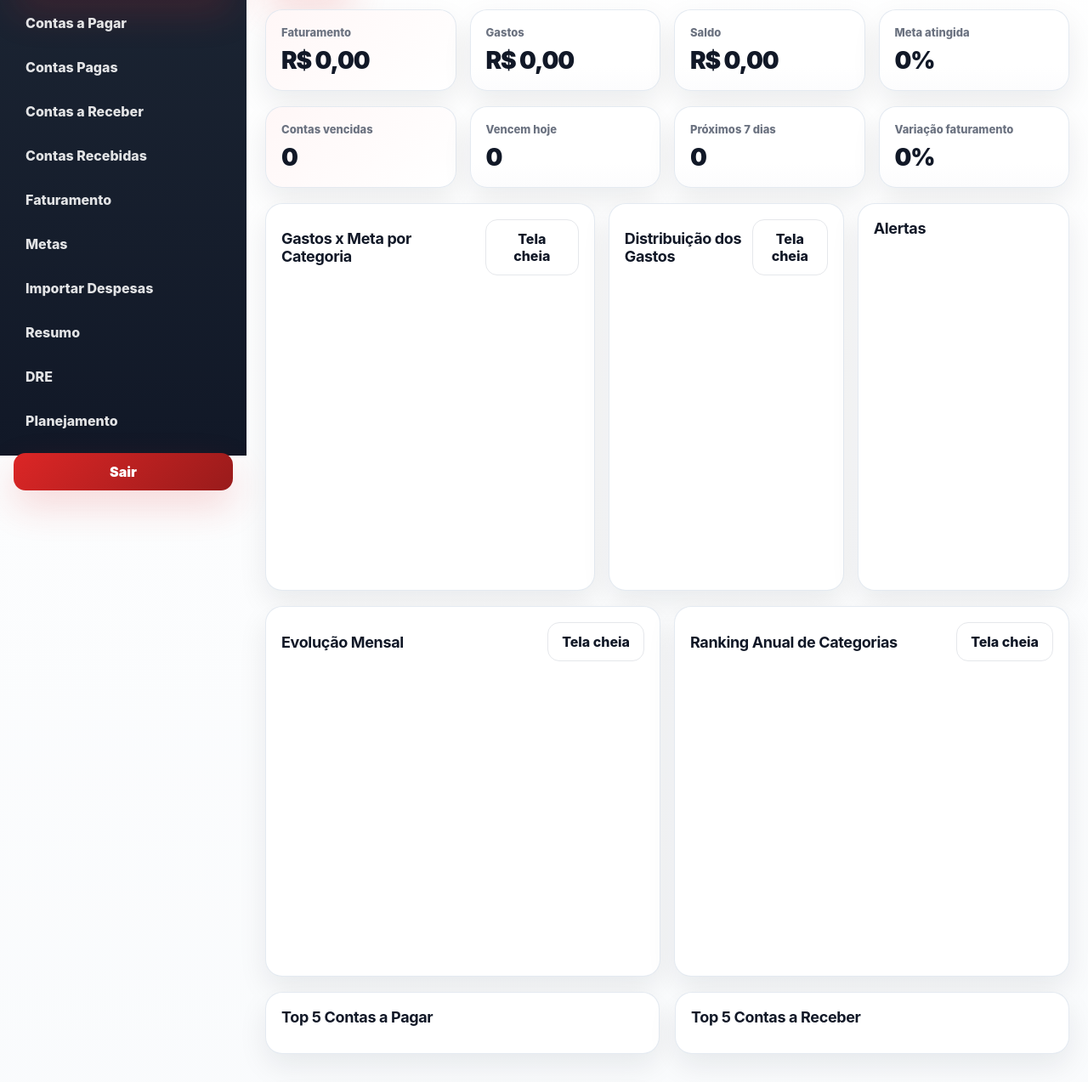
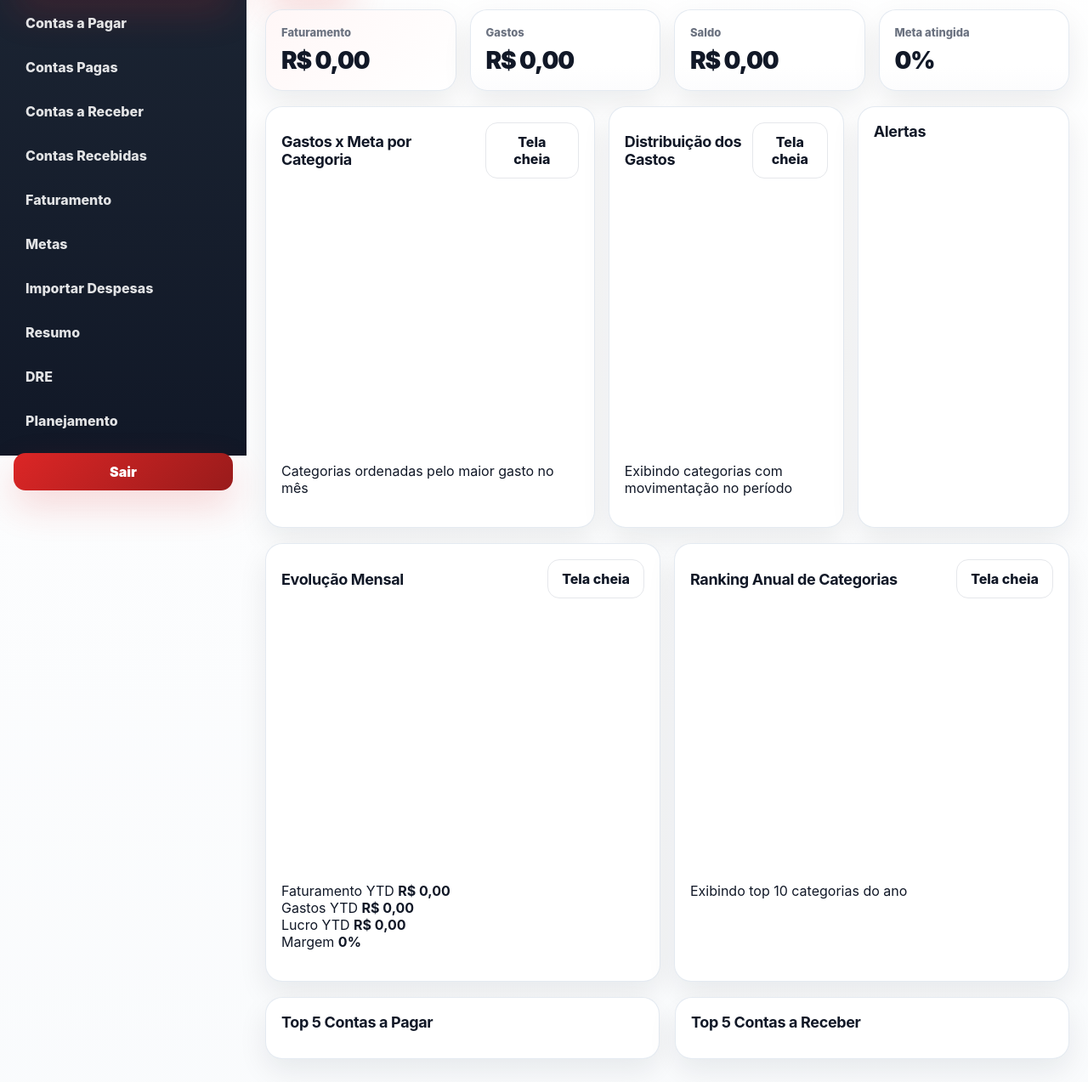
Before and after one commit to victorgss0660-art/financeiro-elohim, a plain HTML site: page index.html in a window 1280 px wide. Shown: the part 264-1537 px from the top of the page at 85% size. Drawn offline with nearby package versions, Linux system fonts and the light colour scheme; no server answers.

Commit message:
Update index.html

```diff
--- a/index.html
+++ b/index.html
@@ -95,46 +95,30 @@
 
       <!-- DASHBOARD -->
 <section id="tab-dashboard" class="tab-section active">
-        <section class="cards">
-          <div class="card">
+  <section class="cards cards-premium">
+    <div class="card card-kpi">
       <div class="card-title">Faturamento</div>
       <div class="card-value" id="fat">R$ 0,00</div>
     </div>
-          <div class="card">
+
+    <div class="card card-kpi">
       <div class="card-title">Gastos</div>
       <div class="card-value" id="gas">R$ 0,00</div>
     </div>
-          <div class="card">
+
+    <div class="card card-kpi">
       <div class="card-title">Saldo</div>
       <div class="card-value" id="saldo">R$ 0,00</div>
     </div>
-          <div class="card">
+
+    <div class="card card-kpi">
       <div class="card-title">Meta atingida</div>
       <div class="card-value" id="metaAtingida">0%</div>
     </div>
   </section>
 
-        <section class="cards">
-          <div class="card">
-            <div class="card-title">Contas vencidas</div>
-            <div class="card-value" id="cardVencidas">0</div>
-          </div>
-          <div class="card">
-            <div class="card-title">Vencem hoje</div>
-            <div class="card-value" id="cardHoje">0</div>
-          </div>
-          <div class="card">
-            <div class="card-title">Próximos 7 dias</div>
-            <div class="card-value" id="card7dias">0</div>
-          </div>
-          <div class="card">
-            <div class="card-title">Variação faturamento</div>
-            <div class="card-value" id="varFat">0%</div>
-          </div>
-        </section>
-
   <section class="grid grid-3-dashboard">
-  <div class="panel">
+    <div class="panel panel-premium">
       <div class="panel-head">
         <h3>Gastos x Meta por Categoria</h3>
         <button
@@ -145,12 +129,17 @@
           Tela cheia
         </button>
       </div>
-    <div class="chart-wrap">
+
+      <div class="chart-wrap chart-wrap-premium">
         <canvas id="barChart"></canvas>
+      </div>
+
+      <div class="chart-footer-note">
+        Categorias ordenadas pelo maior gasto no mês
       </div>
     </div>
 
-  <div class="panel">
+    <div class="panel panel-premium">
       <div class="panel-head">
         <h3>Distribuição dos Gastos</h3>
         <button
@@ -161,21 +150,26 @@
           Tela cheia
         </button>
       </div>
-    <div class="chart-wrap">
+
+      <div class="chart-wrap chart-wrap-premium">
         <canvas id="pieChart"></canvas>
+      </div>
+
+      <div class="chart-footer-note">
+        Exibindo categorias com movimentação no período
       </div>
     </div>
 
-  <div class="panel">
+    <div class="panel panel-premium alert-panel-premium">
       <div class="panel-head">
         <h3>Alertas</h3>
       </div>
-    <div id="alertList" class="alert-list"></div>
+      <div id="alertList" class="alert-list alert-list-premium"></div>
     </div>
   </section>
 
   <section class="grid grid-2-dashboard">
-  <div class="panel">
+    <div class="panel panel-premium">
       <div class="panel-head">
         <h3>Evolução Mensal</h3>
         <button
@@ -186,12 +180,32 @@
           Tela cheia
         </button>
       </div>
-    <div class="chart-wrap">
+
+      <div class="chart-wrap chart-wrap-premium chart-tall">
         <canvas id="lineChart"></canvas>
+      </div>
+
+      <div class="dashboard-summary-strip">
+        <div class="summary-pill">
+          <span>Faturamento YTD</span>
+          <strong id="dashFatYtd">R$ 0,00</strong>
+        </div>
+        <div class="summary-pill">
+          <span>Gastos YTD</span>
+          <strong id="dashGasYtd">R$ 0,00</strong>
+        </div>
+        <div class="summary-pill">
+          <span>Lucro YTD</span>
+          <strong id="dashLucroYtd">R$ 0,00</strong>
+        </div>
+        <div class="summary-pill">
+          <span>Margem</span>
+          <strong id="dashMargemYtd">0%</strong>
+        </div>
       </div>
     </div>
 
-  <div class="panel">
+    <div class="panel panel-premium">
       <div class="panel-head">
         <h3>Ranking Anual de Categorias</h3>
         <button
@@ -202,21 +216,26 @@
           Tela cheia
         </button>
       </div>
-    <div class="chart-wrap">
+
+      <div class="chart-wrap chart-wrap-premium chart-tall">
         <canvas id="rankingChart"></canvas>
+      </div>
+
+      <div class="chart-footer-note">
+        Exibindo top 10 categorias do ano
       </div>
     </div>
   </section>
 
   <section class="grid">
-          <div class="panel">
+    <div class="panel panel-premium">
       <div class="panel-head">
         <h3>Top 5 Contas a Pagar</h3>
       </div>
       <div id="topPagar" class="alert-list"></div>
     </div>
 
-          <div class="panel">
+    <div class="panel panel-premium">
       <div class="panel-head">
         <h3>Top 5 Contas a Receber</h3>
       </div>
@@ -225,7 +244,7 @@
   </section>
 
   <section class="grid">
-  <div class="panel">
+    <div class="panel panel-premium">
       <div class="panel-head">
         <h3>Status do mês</h3>
       </div>
@@ -235,10 +254,12 @@
           <div class="label">Mês</div>
           <div class="value" id="statusMes">-</div>
         </div>
+
         <div class="status-item">
           <div class="label">Atualização</div>
           <div class="value" id="statusAtualizacao">-</div>
         </div>
+
         <div class="status-item">
           <div class="label">Situação</div>
           <div class="value" id="statusSituacao">-</div>
@@ -247,7 +268,7 @@
     </div>
   </section>
 
-        <section class="panel table-wrap">
+  <section class="panel panel-premium table-wrap">
     <div class="panel-head">
       <h3>Resumo por Categoria</h3>
     </div>
@@ -271,7 +292,6 @@
     </table>
   </section>
 </section>
-
       <!-- CONTAS A PAGAR -->
       <section id="tab-contas-pagar" class="tab-section">
         <section class="panel">
```
Lines whose indentation alone changed are shown as unchanged.
